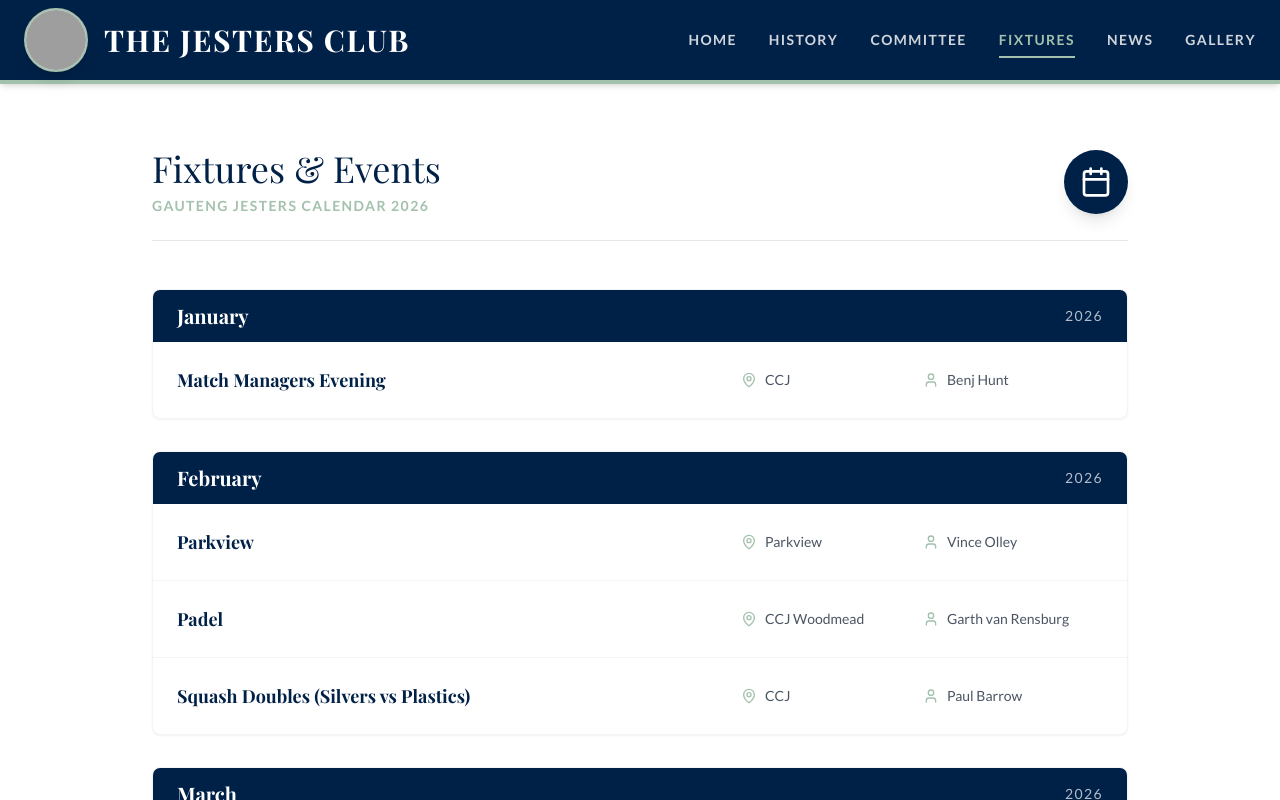
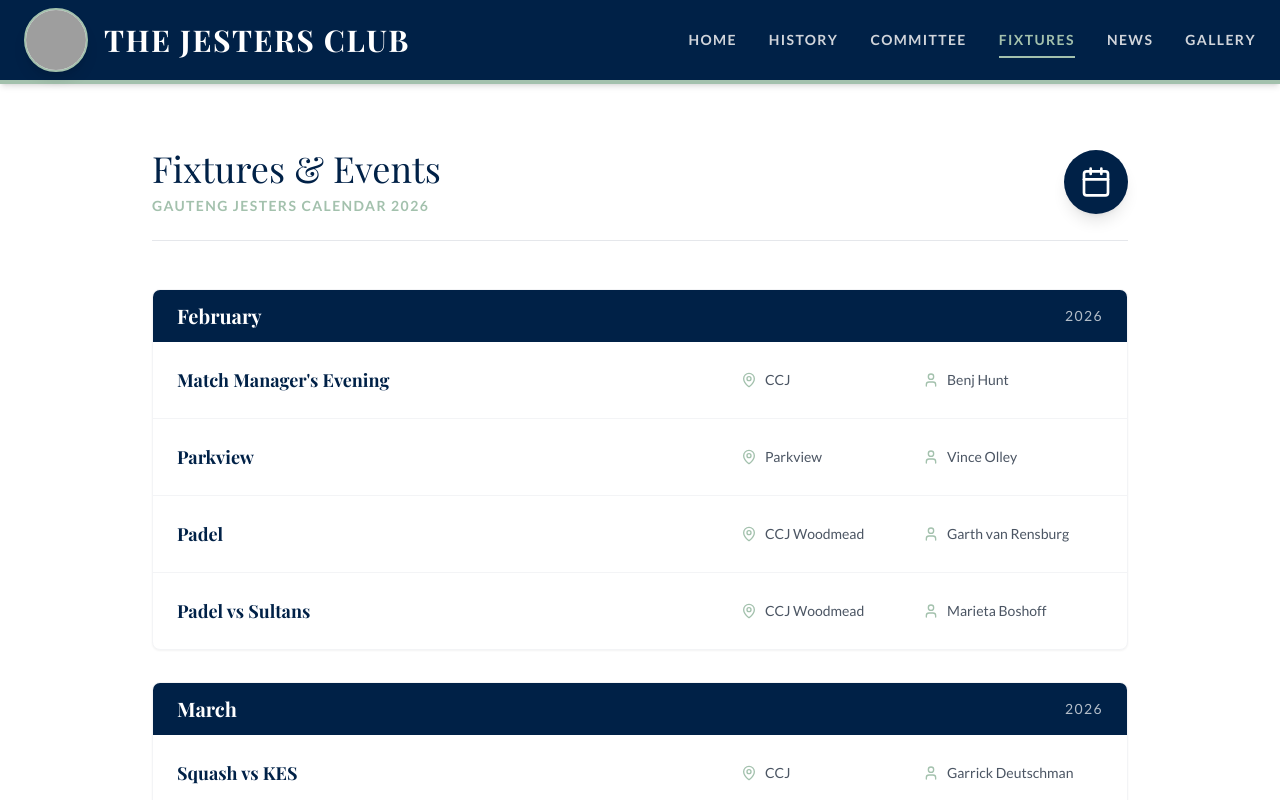
Before and after one commit to globalbuying/jesterclub, a React (Vite) app: page / in a window 1280 px wide. Both pictures are taken after a click on the button "FIXTURES". Shown: the top 800 px of the page. Built offline with nearby package versions, Linux system fonts and the light colour scheme; grey boxes are pictures that could not be loaded; a web font is replaced by a local one.

Commit message:
feat: Update fixtures and add initial news item
Refactors the fixture schedule to include more specific event names and dates. Adds a new year's message from the South African Jesters to the initial news feed.

```diff
--- a/components/Layout.tsx
+++ b/components/Layout.tsx
@@ -32,7 +32,7 @@ export const Layout: React.FC<LayoutProps> = ({
             A members-only club dedicated to the enjoyment of our games.
           </p>
           <p className="text-xs text-gray-600">
-            &copy; {new Date().getFullYear()} The Jesters Club. All rights reserved.
+            &copy; {new Date().getFullYear()} The Jesters Club. All right reserved.
           </p>
         </div>
       </footer>
--- a/components/views/Fixtures.tsx
+++ b/components/views/Fixtures.tsx
@@ -4,48 +4,47 @@ import { Calendar, MapPin, User, Globe } from 'lucide-react';
 export const Fixtures: React.FC = () => {
   const schedule = [
     {
-      month: 'January',
-      events: [
-        { name: 'Match Managers Evening', venue: 'CCJ', organiser: 'Benj Hunt' }
-      ]
-    },
-    {
       month: 'February',
       events: [
+        { name: "Match Manager's Evening", venue: 'CCJ', organiser: 'Benj Hunt' },
         { name: 'Parkview', venue: 'Parkview', organiser: 'Vince Olley' },
         { name: 'Padel', venue: 'CCJ Woodmead', organiser: 'Garth van Rensburg' },
-        { name: 'Squash Doubles (Silvers vs Plastics)', venue: 'CCJ', organiser: 'Paul Barrow' }
+        { name: 'Padel vs Sultans', venue: 'CCJ Woodmead', organiser: 'Marieta Boshoff' }
       ]
     },
     {
         month: 'March',
         events: [
-            { name: 'KES', venue: 'CCJ', organiser: 'Garrick Deutschman' },
+            { name: 'Squash vs KES', venue: 'CCJ', organiser: 'Garrick Deutschman' },
+            { name: 'Squash Doubles (Silvers vs Plastics)', venue: 'CCJ', organiser: 'Paul Barrow' },
             { name: 'Padel (Silvers vs Plastics)', venue: 'Ethel Gray', organiser: 'Benj Hunt' },
-            { name: 'Egoli Squash', venue: 'CCJ', organiser: 'Shaun Wormington' }
+            { name: 'Squash vs Egoli Squash', venue: 'CCJ', organiser: 'Shaun Wormington' }
         ]
     },
     {
         month: 'April',
         events: [
             { name: 'Squash vs Bryanston Sports Club', venue: 'BSC', organiser: 'Shaun Wormington' },
-            { name: 'Padel', venue: 'CCJ', organiser: 'Garth van Rensburg' }
+            { name: 'Padel', venue: 'CCJ', organiser: 'Garth van Rensburg' },
+            { name: 'Squash vs Alberton', venue: 'Alberton', organiser: 'Digsy Venter' },
+            { name: 'Racketball Day', venue: 'CCJ', organiser: 'Garrick Deutschman' }
         ]
     },
     {
         month: 'May',
         events: [
-            { name: 'Hundred Club Doubles Squash', venue: 'CCJ', organiser: 'Mike Wood' },
-            { name: "Grumpy's Bell Tournament", venue: 'CCJ', organiser: 'Benj Hunt / Grumpy' }
+            { name: 'Hundred Club Doubles Squash', venue: 'CCJ', organiser: 'Chris Holden' },
+            { name: "Grumpy's Bell Tournament", venue: 'CCJ', organiser: 'Benj Hunt / Grumpy' },
+            { name: "Padel followed by lunch at Wally B's Pub", venue: 'The South', organiser: 'Digsy Venter' },
+            { name: 'Padel', venue: 'Greek Sporting Club', organiser: 'Marios Conidaris' }
         ]
     },
     {
         month: 'June',
         events: [
-            { name: 'Squash vs Gauteng U19', venue: 'tbc', organiser: 'Mike Melvill' },
-            { name: 'Padel', venue: 'CCJ', organiser: 'Marieta Boshof' },
-            { name: 'Padel', venue: 'Greek Sporting Club', organiser: 'Marios Conidaris' },
-            { name: 'SA Squash (Squash Doubles)', venue: 'CCJ', organiser: 'Christo Potgieter' },
+            { name: 'Squash vs Squash SA', venue: 'CCJ', organiser: 'Ben Hunt' },
+            { name: 'Squash vs Chamber Exciles', venue: 'Chamber Exciles', organiser: 'Lyal White' },
+            { name: 'Squash vs Jarvis Gauteng Ladies', venue: 'CCJ', organiser: 'Richard Saayman' },
             { name: 'White River Jesters Sports Weekend', venue: 'CCJ', organiser: 'Paul Barrow' }
         ]
     },
@@ -54,40 +53,42 @@ export const Fixtures: React.FC = () => {
         events: [
             { name: 'Padel vs Pirates', venue: 'Pirates', organiser: 'Lloyde Hanson' },
             { name: 'Squash Doubles', venue: 'CCJ', organiser: 'Mike Wood' },
-            { name: 'Jesters Golf Day', venue: 'Woodmead', organiser: 'Paul Barrow' }
+            { name: 'Jesters Golf Day', venue: 'Woodmead', organiser: 'Paul Barrow' },
+            { name: 'Zimbabwe Tour', venue: 'Zim', organiser: 'Pat Kekewich' }
         ]
     },
     {
         month: 'August',
         events: [
             { name: 'Sports Day', venue: 'CCJ Auckland Park', organiser: 'Pat Kekewich' },
-            { name: 'Squash vs Country Club Johannesburg', venue: 'CCJ', organiser: 'Shaun Wormington' },
+            { name: 'Squash vs Country Club Johannesburg', venue: 'CCJ', organiser: 'Shannon Nortier' },
             { name: 'Padel', venue: 'Ethel Gray', organiser: 'Paul Barrow' },
-            { name: 'Durban Jesters Sports Weekend', venue: 'CCJ', organiser: 'Garth van Rensburg' }
+            { name: 'Durban Jesters Sports Weekend', venue: 'CCJ', organiser: 'Steve Clarke' }
         ]
     },
     {
         month: 'September',
         events: [
             { name: 'Dave Short Tournament', venue: 'Midlands', organiser: 'Shaun Wormington' },
-            { name: 'Squash vs St Stithians', venue: 'SS', organiser: 'Tim Steenhoff' },
-            { name: 'Squash vs St John\'s', venue: 'SJ', organiser: 'Paul Barrow' },
+            { name: 'Squash vs St Stithians', venue: 'SS', organiser: 'Shaun Wormington' },
+            { name: "Squash vs St John's", venue: 'SJ', organiser: 'Paul Barrow' },
             { name: 'Padel', venue: 'CCJ', organiser: 'JP du Toit' }
         ]
     },
     {
         month: 'October',
         events: [
-            { name: 'AGM / Annual Dinner', venue: 'CCJ', organiser: 'Marios Conidaris' },
-            { name: 'Squash vs St Mary\'s', venue: 'CCJ', organiser: 'Tayla Dunn' },
-            { name: 'Squash Jesters League Players vs The Rest', venue: 'CCJ', organiser: 'Christo Potgieter' }
+            { name: "Squash vs St Mary's", venue: 'CCJ', organiser: 'Tayla Dunn' },
+            { name: 'Squash Jesters League Players vs The Rest', venue: 'CCJ', organiser: 'Christo Potgieter' },
+            { name: 'Mielieland Squash Tournament', venue: 'Potch', organiser: 'Tristan Bagshaw' }
         ]
     },
     {
         month: 'November',
         events: [
             { name: 'Padel vs James & Ethel Gray', venue: 'Ethel Gray', organiser: 'Paul Barrow' },
-            { name: 'Year End Squash', venue: 'CCJ', organiser: 'Benj Hunt' }
+            { name: 'Year End Squash', venue: 'CCJ', organiser: 'Benj Hunt' },
+            { name: 'AGM / Annual Dinner', venue: 'CCJ', organiser: 'Marios Conidaris' }
         ]
     }
   ];
@@ -105,7 +106,7 @@ export const Fixtures: React.FC = () => {
             </div>
         </div>
 
-        {/* Existing Monthly Schedule */}
+        {/* Updated Monthly Schedule */}
         <div className="space-y-8">
             {schedule.map((monthBlock, idx) => (
                 <div key={idx} className="bg-white rounded-lg shadow-sm border border-gray-100 overflow-hidden">
```
Also changed, not shown: constants.ts (+20 -1 lines).
